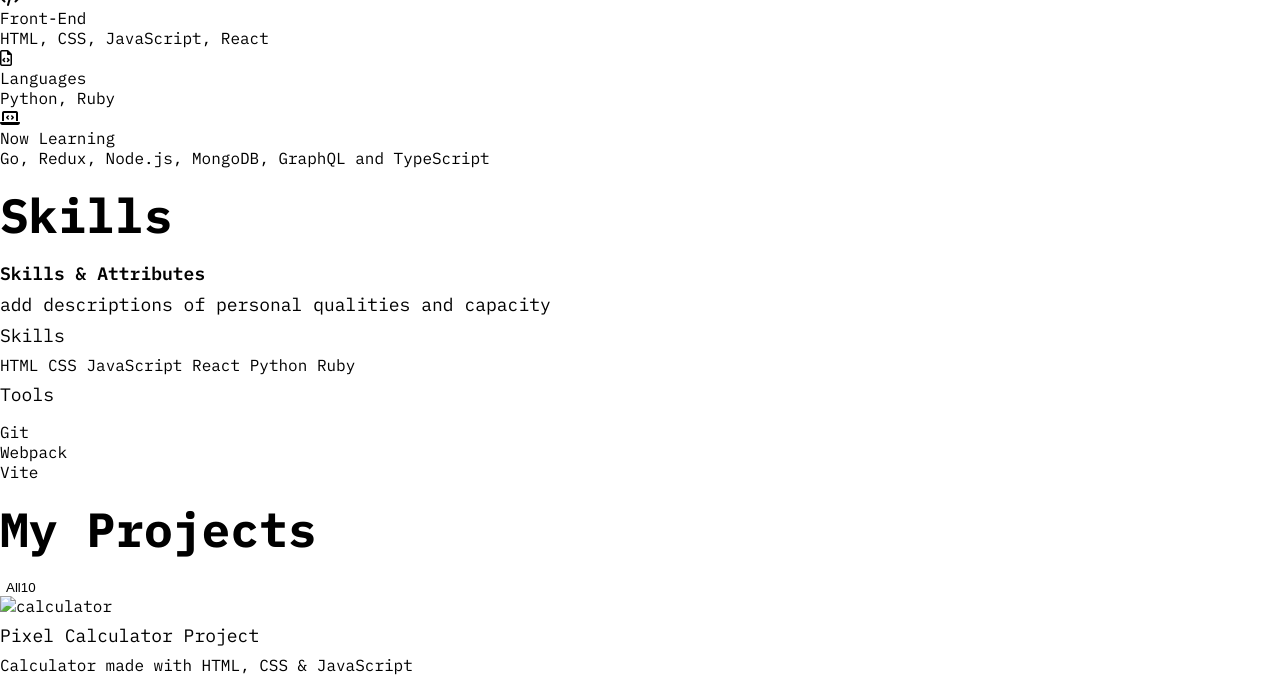
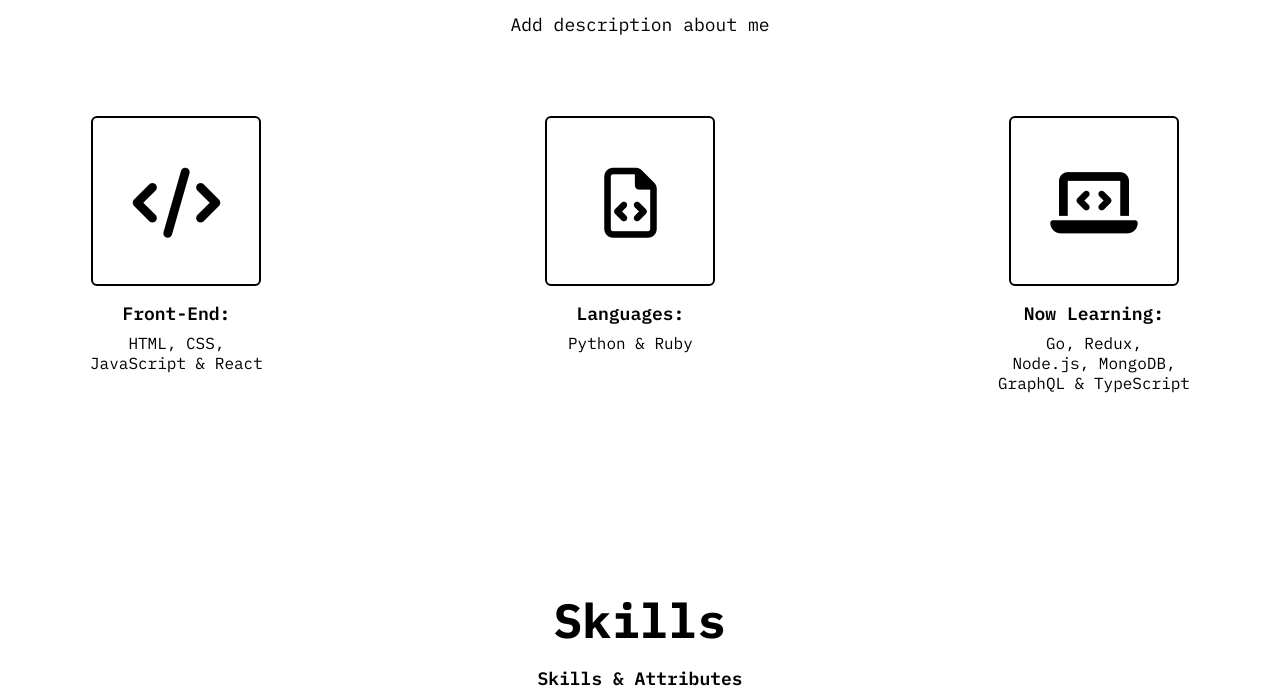
Before and after one commit to ts-oh/me, a website: page index.html in a window 1280 px wide. Shown: the part 799-1494 px from the top of the page. Drawn offline with Linux system fonts and the light colour scheme.

Commit message:
add css styling to major section

```diff
--- a/index.html
+++ b/index.html
@@ -64,23 +64,28 @@
           <div class="major__icon">
             <i class="fa-solid fa-code"></i>
           </div>
-          <div class="major__title">Front-End</div>
-          <div class="major__description">HTML, CSS, JavaScript, React</div>
+          <h2 class="major__title">Front-End:</h2>
+          <div class="major__description">
+            HTML, CSS, <br />
+            JavaScript & React
+          </div>
         </div>
         <div class="major">
           <div class="major__icon">
             <i class="fa-regular fa-file-code"></i>
           </div>
-          <div class="major__title">Languages</div>
-          <div class="major__description">Python, Ruby</div>
+          <h2 class="major__title">Languages:</h2>
+          <div class="major__description">Python & Ruby</div>
         </div>
         <div class="major">
           <div class="major__icon">
             <i class="fa-solid fa-laptop-code"></i>
           </div>
-          <div class="major__title">Now Learning</div>
+          <h2 class="major__title">Now Learning:</h2>
           <div class="major__description">
-            Go, Redux, Node.js, MongoDB, GraphQL and TypeScript
+            Go, Redux, <br />
+            Node.js, MongoDB, <br />
+            GraphQL & TypeScript
           </div>
         </div>
       </div>
--- a/style.css
+++ b/style.css
@@ -8,7 +8,7 @@
   --color-white: #ffffff;
 
   /* Font Family */
-  font-family: 'IBM Plex Mono', monospace;
+  --font-style: 'IBM Plex Mono', monospace;
 
   /* Font Size */
   --font-large: 48px;
@@ -25,10 +25,14 @@
 
   /* Size */
   --border-radius: 6px;
+
+  /* Animation */
+  --animation-duration: 250ms;
 }
 
 /* Univeral Tags */
 * {
+  font-family: var(--font-style);
   box-sizing: border-box;
 }
 
@@ -149,3 +153,43 @@ p {
   border: 2px solid var(--color-black);
   border-radius: var(--border-radius);
 }
+
+/* Section Common */
+section {
+  padding: 50px;
+  text-align: center;
+  max-width: 1200px;
+  margin: auto;
+}
+
+/* About */
+
+.about__majors {
+  display: flex;
+  justify-content: space-between;
+  margin: 80px 0;
+}
+
+.major__icon {
+  color: var(--color-black);
+  width: 170px;
+  height: 170px;
+  line-height: 170px;
+  font-size: 70px;
+  margin: auto;
+  border: 2px solid var(--color-black);
+  border-radius: var(--border-radius);
+  margin-bottom: 16px;
+}
+
+.major__icon svg {
+  transition: all var(--animation-duration) ease-in-out;
+}
+
+.major__icon:hover svg {
+  transform: scale(1.4);
+}
+
+.major__description {
+  font-size: var(--font-small);
+}
```
